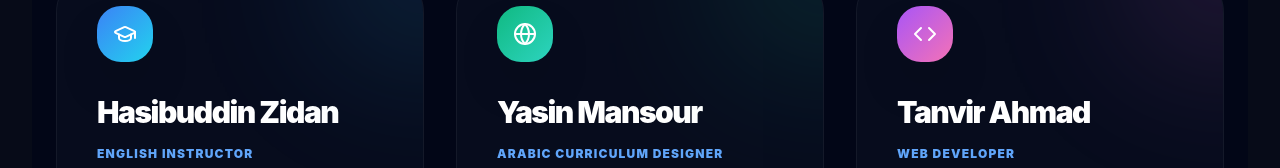
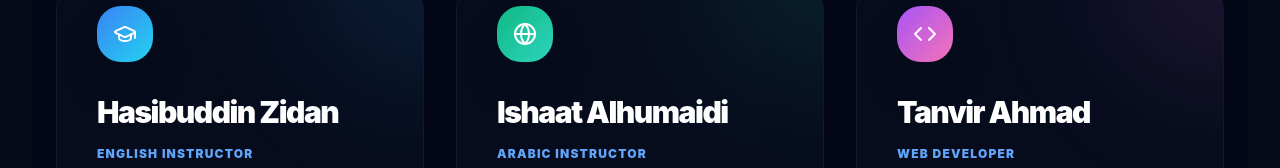
Before and after one commit to tanvir560298/Lugaish-client, a React (Vite) app: page /architects in a window 1280 px wide. Shown: the part 784-952 px from the top of the page. Built offline with nearby package versions, Linux system fonts and the light colour scheme; no server answers.

Commit message:
Update Arabic instructor profile

```diff
--- a/src/pages/ArchitectsPage.jsx
+++ b/src/pages/ArchitectsPage.jsx
@@ -30,7 +30,7 @@ const LinkedinIcon = () => (
 
 const TEAM_DATA = [
   { id: 1, name: "Hasibuddin Zidan", role: "English Instructor", category: "Instruction", bio: "Guiding learners through clear English practice, speaking confidence, and everyday communication.", icon: <GraduationCap size={24} />, color: "from-blue-500 to-cyan-400" },
-  { id: 2, name: "Yasin Mansour", role: "Arabic Curriculum Designer", category: "Instruction", bio: "Specializes in Modern Standard Arabic and colloquial dialects for global learners.", icon: <Globe size={24} />, color: "from-emerald-500 to-teal-400" },
+  { id: 2, name: "Ishaat Alhumaidi", role: "Arabic Instructor", category: "Instruction", bio: "Guiding learners through Arabic foundations with clear explanations and practical confidence.", icon: <Globe size={24} />, color: "from-emerald-500 to-teal-400" },
   { id: 3, name: "Tanvir Ahmad", role: "Web Developer", category: "Technology", bio: "Crafting the digital engine and the 'Odyssey' experience.", icon: <Code size={24} />, color: "from-purple-500 to-pink-400" },
   { id: 4, name: "Layla Chen", role: "Lead Video Editor", category: "Creative", bio: "The eye behind the cinematic lesson visuals and motion graphics.", icon: <Video size={24} />, color: "from-orange-500 to-red-400" },
   { id: 5, name: "Marcus Thorne", role: "UI/UX Architect", category: "Technology", bio: "Designing interfaces that feel like a quest, not an app.", icon: <Cpu size={24} />, color: "from-indigo-500 to-blue-400" },
```
